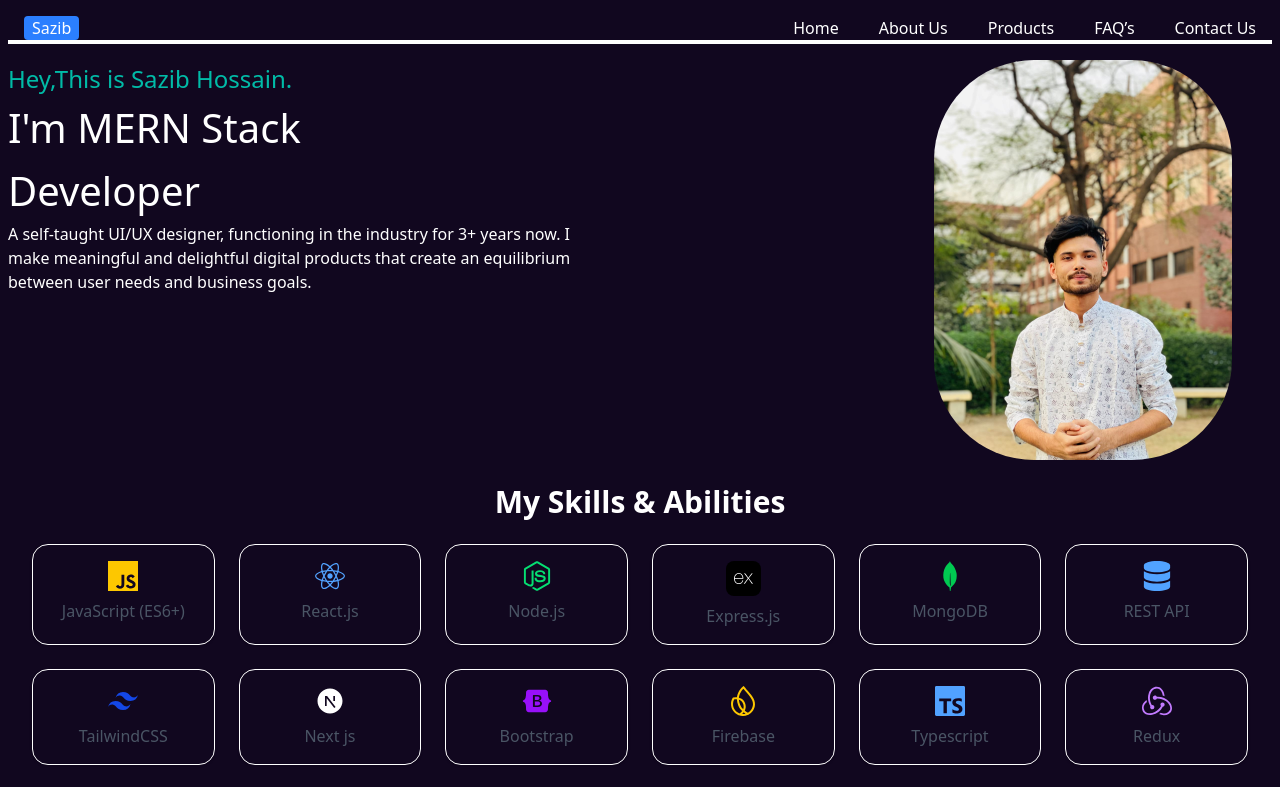
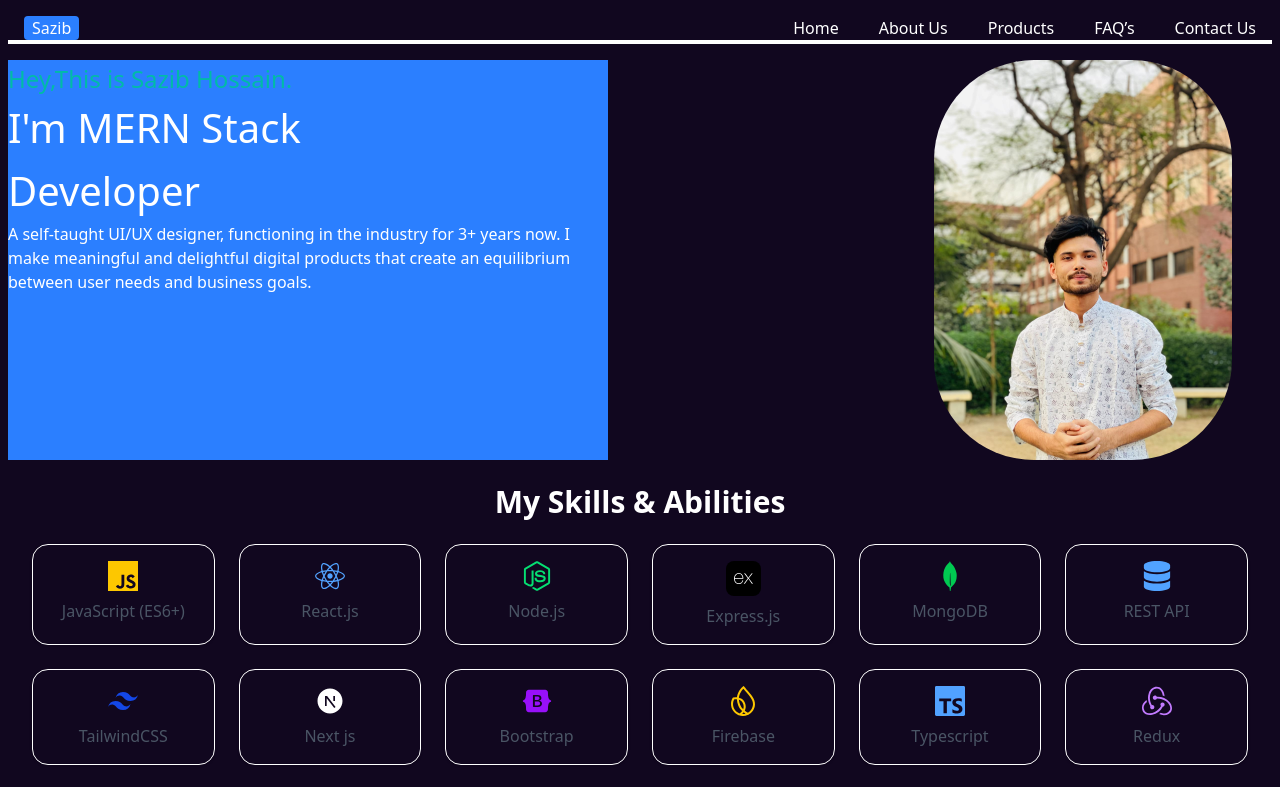
Before and after one commit to sazib07/Portfolio, a React (Vite) app: page / in a window 1280 px wide. Shown: the top 787 px of the page. Built offline with nearby package versions, Linux system fonts and the light colour scheme; a web font is replaced by a local one.

Commit message:
Div positioning

```diff
--- a/src/Components/Intro.jsx
+++ b/src/Components/Intro.jsx
@@ -5,21 +5,22 @@ const Intro = () => {
   return (
     <Container>
 
-    <div className="flex lg:flex-row justify-between ">
-<div className="col col-lg-6">
+    <div className="flex justify-between ">
 
-      {/* <div className="c" */}
+<div className="col col-lg-6 bg-blue-500">
    <h1 className="text-lg text-[24px] text-teal-500">Hey,This is Sazib Hossain.</h1>
    <h2 className="text-lg text-[40px] ">I'm MERN Stack<br/>Developer</h2>
 
      <p className="w-[600px]">A self-taught UI/UX designer, functioning in the industry for 3+ years now.
 I make meaningful and delightful digital products that create an equilibrium
 between user needs and business goals.</p>
+
+
 </div>
 
-<div className="col col-lg-6 items-center">
+<div className="col col-lg-6">
     <img
-    className="h-100 mr-[40px] rounded-[100px] "
+    className="h-100 mr-[40px]  rounded-[100px] "
      src="portfolioimg.png.jpg" alt="" />
 
 </div>
```
